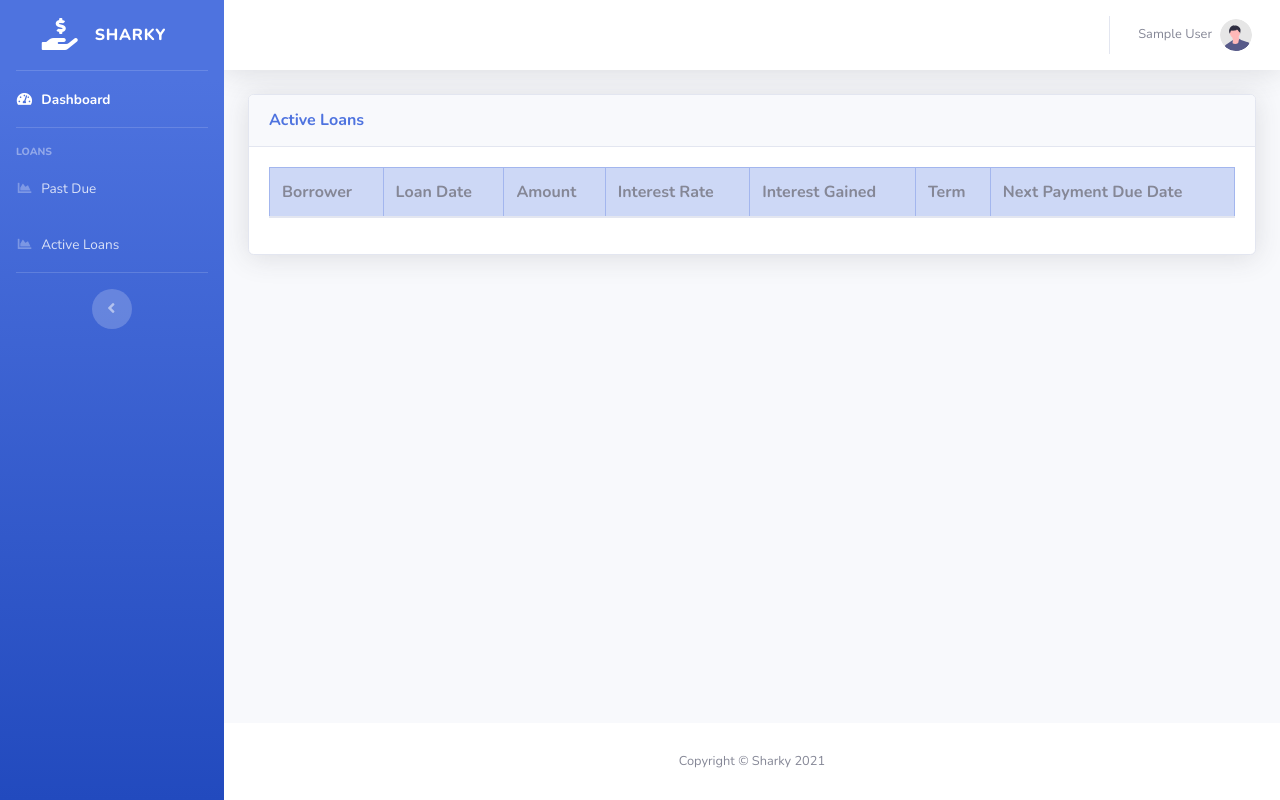
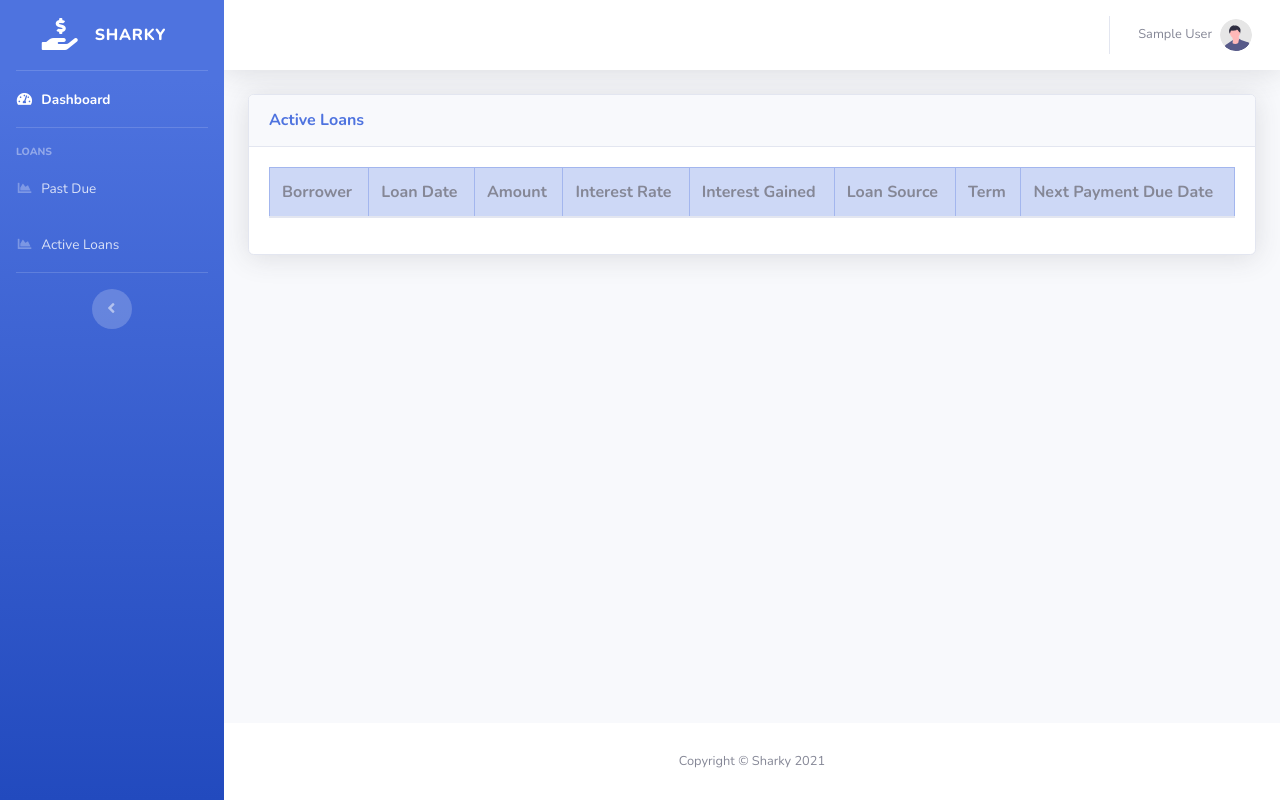
Before and after one commit to RonilRufo/sharky, a Django app: page /lending/loans/active/ in a window 1280 px wide. Run offline with Django 3.2, Linux system fonts and the light colour scheme; the visitor is signed in with stand-in values (Sample User, id 1); data that the repository does not hold is empty; some libraries are stand-ins or nearby versions.

Commit message:
Displayed loan source into active loans page

```diff
--- a/apps/lending/templates/lending/loan/list.html
+++ b/apps/lending/templates/lending/loan/list.html
@@ -18,6 +18,7 @@
                             <th>Amount</th>
                             <th>Interest Rate</th>
                             <th>Interest Gained</th>
+                            <th>Loan Source</th>
                             <th>Term</th>
                             <th>Next Payment Due Date</th>
                         </tr>
@@ -30,6 +31,7 @@
                                 <td>{{ loan.amount|floatformat:0|intcomma }}</td>
                                 <td>{{ loan.interest_rate }}%</td>
                                 <td>{{ loan.interest_gained|floatformat:0|intcomma }}</td>
+                                <td>{{ loan.source.capital_source.get_source_display }}</td>
                                 <td>{{ loan.term }}</td>
                                 <td>{{ loan.next_payment_due_date|date:"M d, Y" }}</td>
                             </tr>
```
